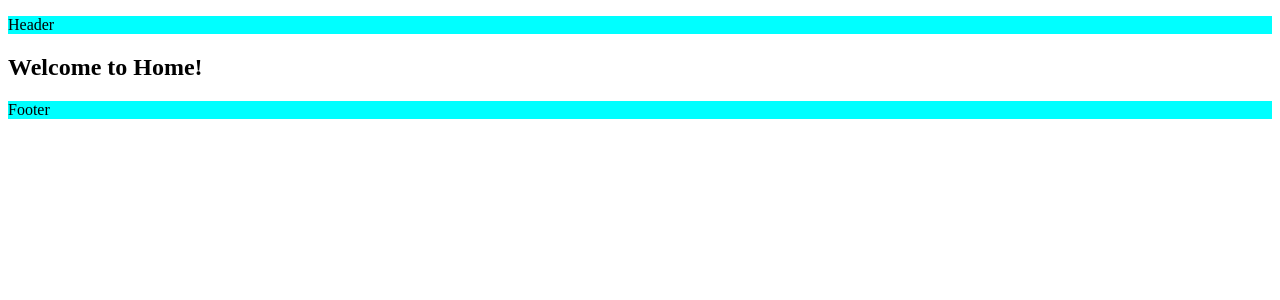
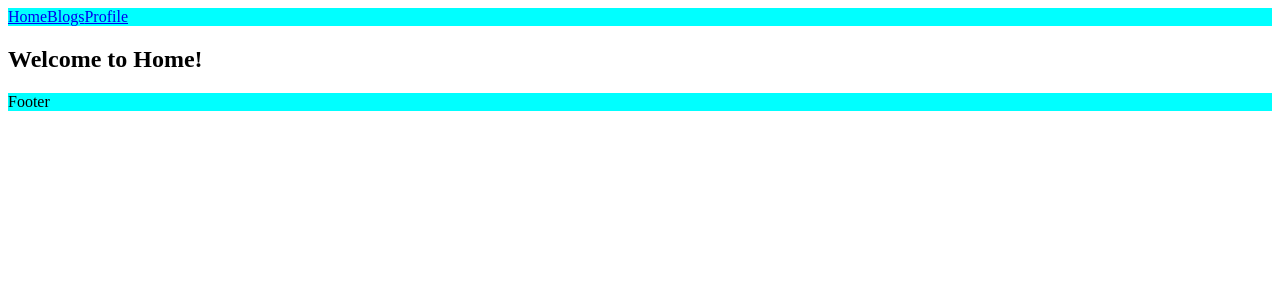
Before and after one commit to ArifulIslam99/Next-Revisit, a Next.js app: page / in a window 1280 px wide. Shown: the top 300 px of the page. Built offline with nearby package versions, Linux system fonts and the light colour scheme.

Commit message:
Try link based routing

```diff
--- a/src/app/layout.tsx
+++ b/src/app/layout.tsx
@@ -1,3 +1,5 @@
+import Link from "next/link";
+
 export const metadata = {
   title: {
     default: "Welcome to Gallery",
@@ -15,7 +17,9 @@ export default function RootLayout({
     <html lang="en">
       <body>
         <div style={{ backgroundColor: "aqua" }}>
-          <p>Header</p>
+          <Link href="/">Home</Link>
+          <Link href="/blog">Blogs</Link>
+          <Link href="/profile">Profile</Link>
         </div>
         {children}
         <footer style={{ backgroundColor: "aqua" }}>
```
